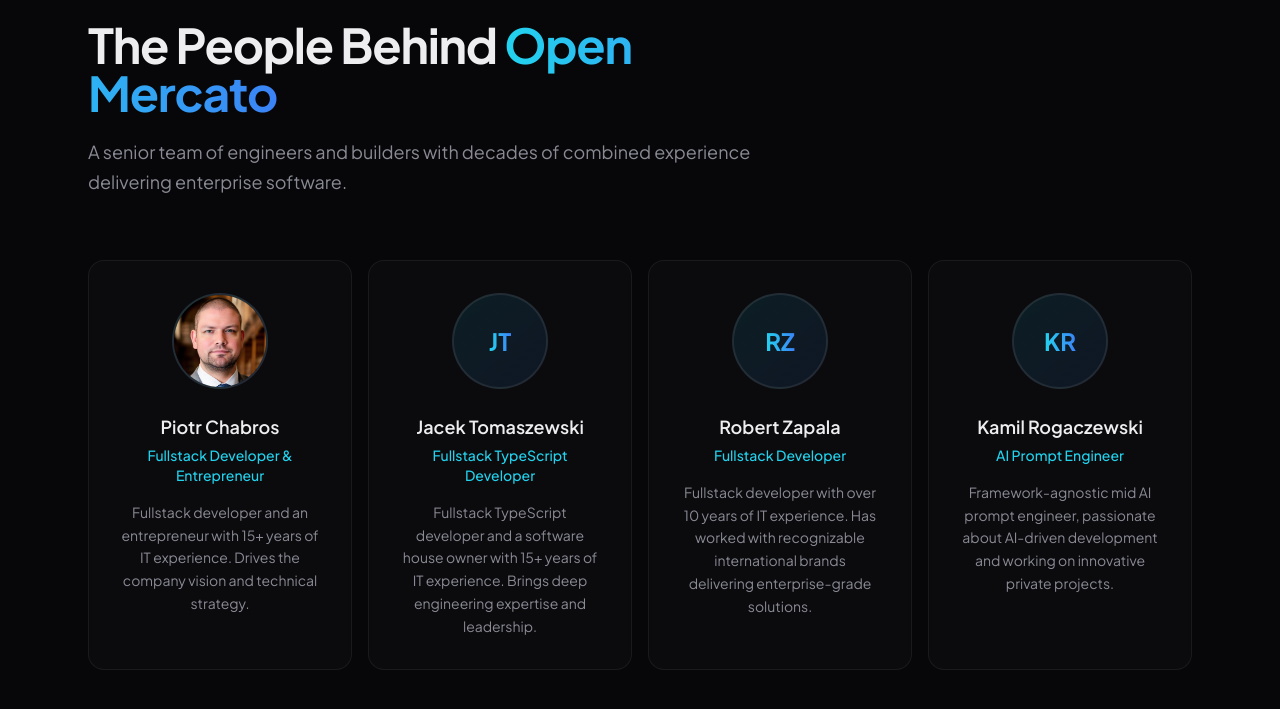
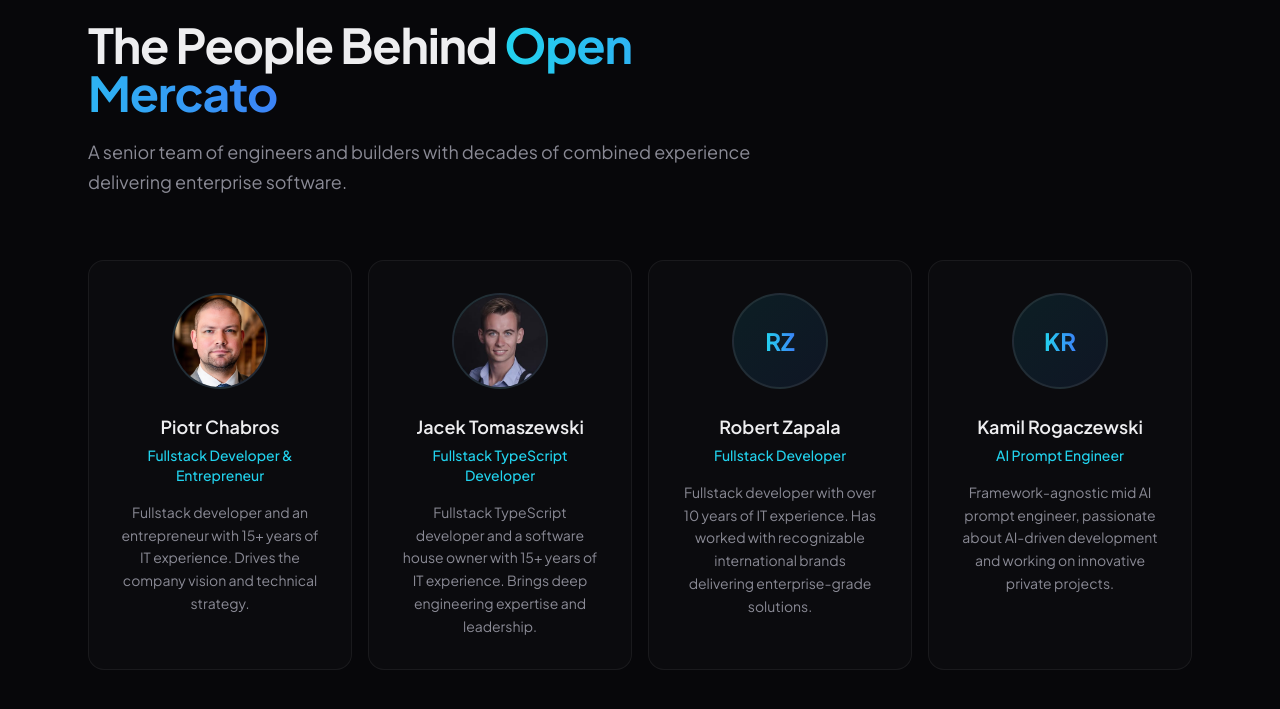
Before and after one commit to piotrchabros/ecommerce.tryopenmercato, a React (Vite) app: page / in a window 1280 px wide. Shown: the part 5987-6696 px from the top of the page. Built offline with nearby package versions, Linux system fonts and the light colour scheme.

Commit message:
add member photo display for Jacek Tomaszewski

```diff
--- a/src/App.tsx
+++ b/src/App.tsx
@@ -702,6 +702,8 @@
               <div className="mb-6 flex size-24 items-center justify-center overflow-hidden rounded-full border-2 border-white/[0.08] bg-gradient-to-br from-cyan/10 to-blue/10 transition-all duration-300 group-hover:border-cyan/30 group-hover:shadow-[0_0_30px_rgba(34,211,238,0.1)]">
                 {member.initials === "PC" ? (
                   <img src="/piotr_chabros.png" alt={member.name} className="size-full object-cover" />
+                ) : member.initials === "JT" ? (
+                  <img src="/jacek_tomaszewski.jpeg" alt={member.name} className="size-full object-cover" />
                 ) : (
                   <span className="text-2xl font-bold bg-gradient-to-r from-cyan to-blue bg-clip-text text-transparent">
                     {member.initials}
```
Also changed, not shown: public/jacek_tomaszewski.jpeg (added).
